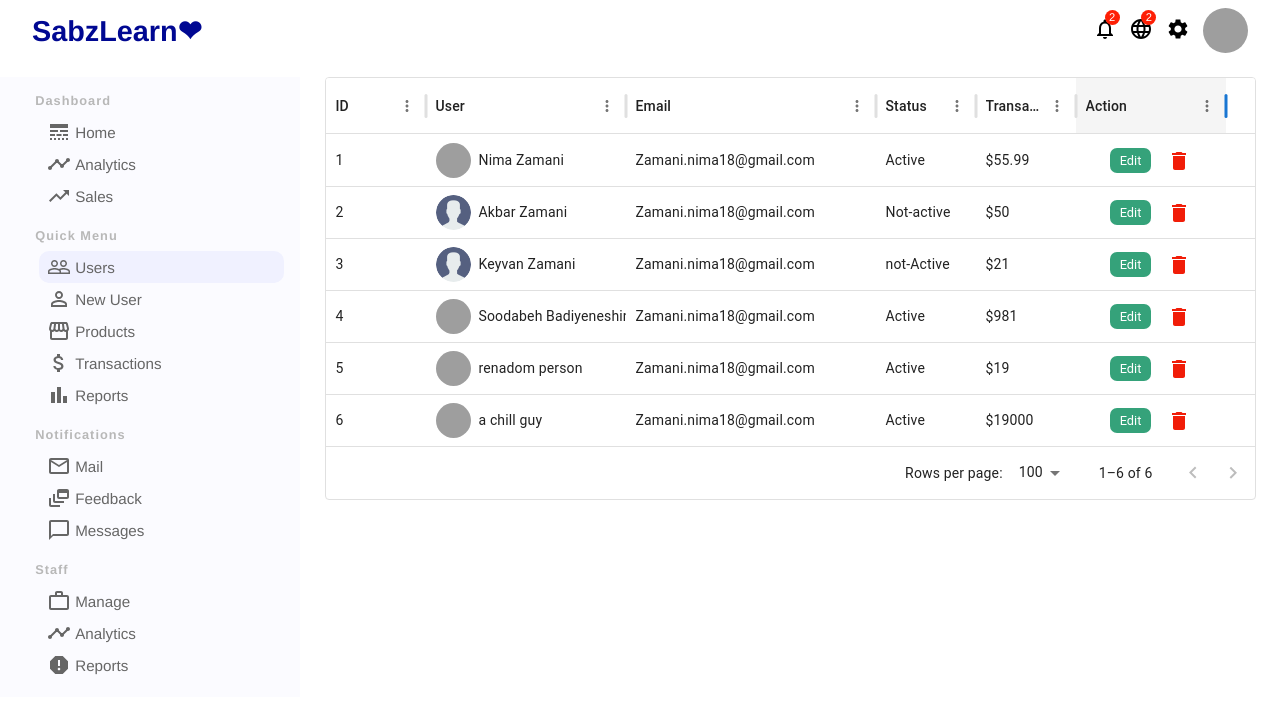
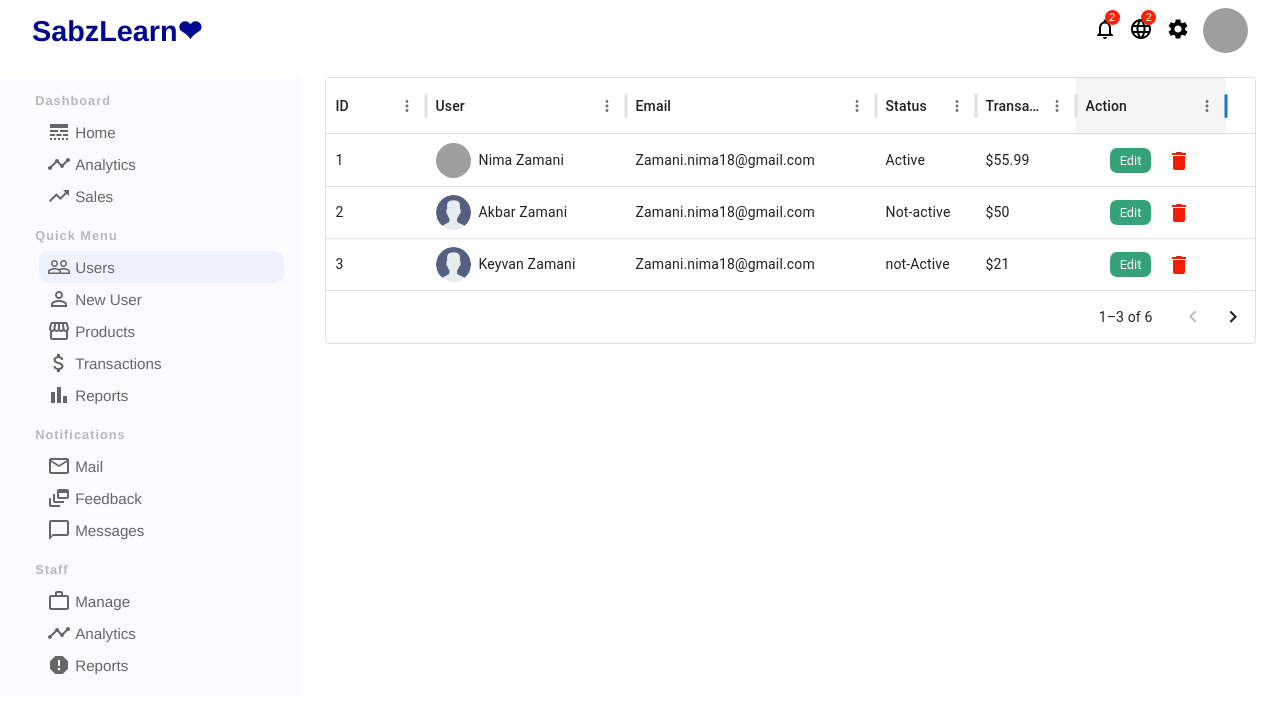
Before and after one commit to PAPAshady/simple-dashbaord-admin, a React (Vite) app: page /users in a window 1280 px wide. Shown: the top 714 px of the page. Built offline with nearby package versions, Linux system fonts and the light colour scheme; grey boxes are pictures that could not be loaded.

Commit message:
fix: fixed prop types validation in 'Transaction.jsx' file and un-commented a prop for 'DataGrid' component in 'users.jsx'

```diff
--- a/src/components/Transaction/Transaction.jsx
+++ b/src/components/Transaction/Transaction.jsx
@@ -33,7 +33,7 @@ function Transaction({
 
 Transaction.propTypes = {
   customerName: PropTypes.string.isRequired,
-  customerImg: PropTypes.string.isRequired,
+  customerImg: PropTypes.string,
   date: PropTypes.string.isRequired,
   amount: PropTypes.number.isRequired,
   status: PropTypes.string.isRequired,
--- a/src/pages/Users/Users.jsx
+++ b/src/pages/Users/Users.jsx
@@ -69,11 +69,11 @@ function Users() {
           columns={columns}
           rows={users}
           disableRowSelectionOnClick
-          // initialState={{
-          //   pagination: {
-          //     paginationModel: { pageSize: 3, page: 0 },
-          //   },
-          // }}
+          initialState={{
+            pagination: {
+              paginationModel: { pageSize: 3, page: 0 },
+            },
+          }}
         />
       </div>
       <Snackbar open={openSnackbar} message={snackbarMessage} />
```
